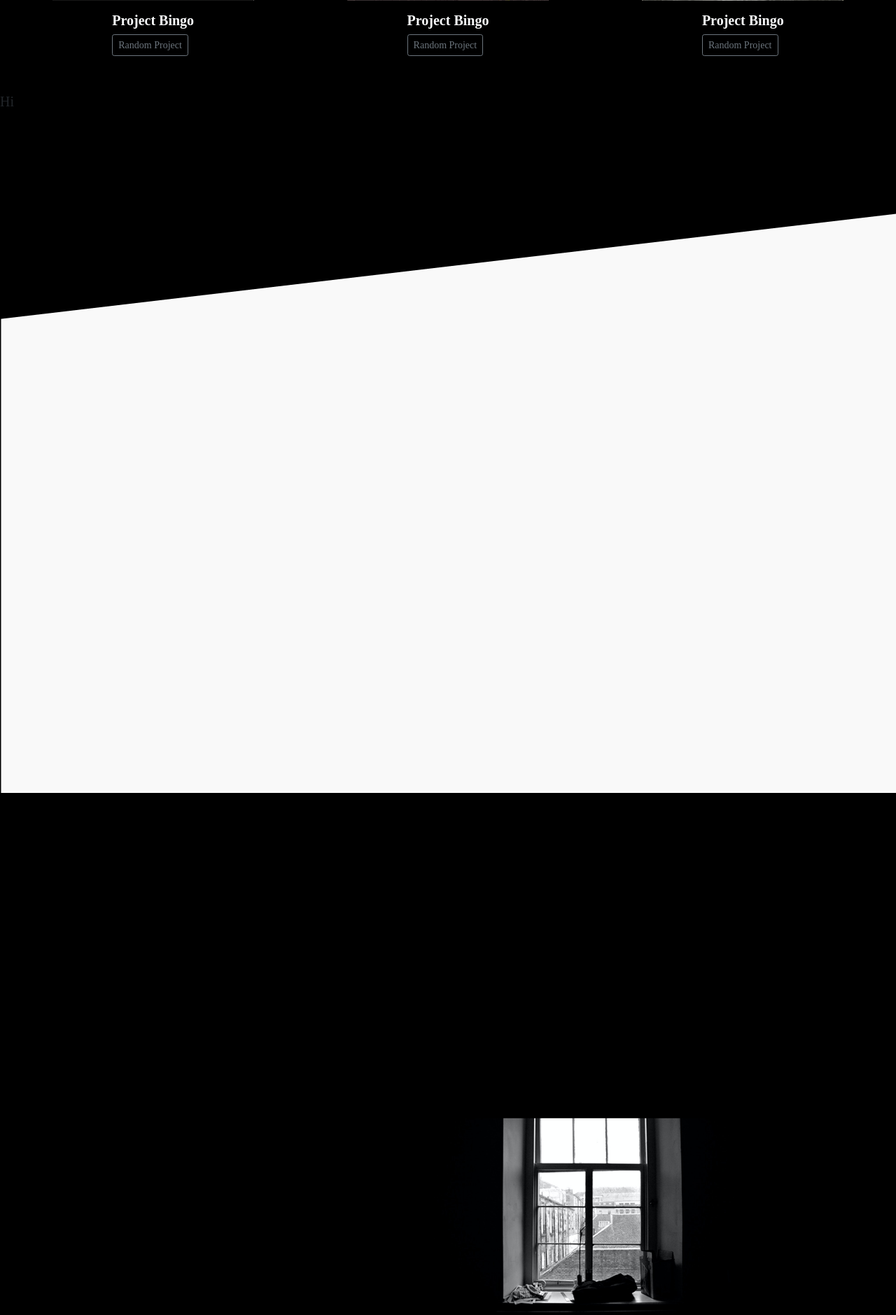
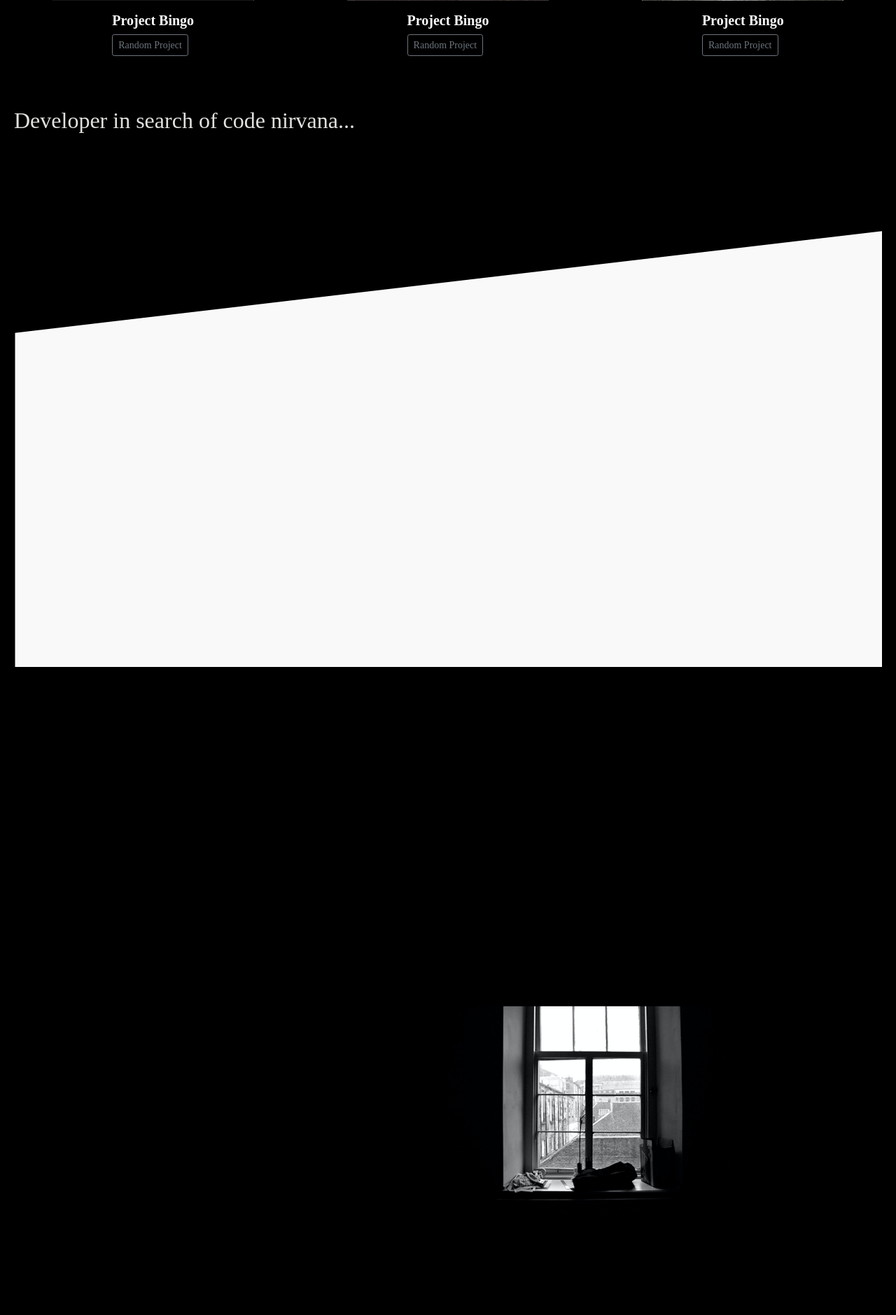
Before and after one commit to PrairieWaltz/-CtlAltDeceased-, a web app: file index.html in a window 1280 px wide. Shown: the part 1033-2912 px from the top of the page at 70% size. Run offline with its HTML, style and script files only (its server is not run), Linux system fonts and the light colour scheme; some libraries are stand-ins or nearby versions; some web fonts are replaced.

Commit message:
Styles Update

```diff
--- a/index.html
+++ b/index.html
@@ -15,7 +15,6 @@
     <style>
       @import url("https://fonts.googleapis.com/css2?family=Joan&display=swap");
     </style>
-
 
     <title>CtlAltDeceased</title>
   </head>
@@ -112,16 +111,16 @@
     </div>
 
     <!-- -- SLUG DIV 1 -- -->
-
-    <div class="slugShape">
-      <h5>Hi</h5>
+    <div class="container">
+      <div class="slugShape">
+        <h5>Developer in search of code nirvana...</h5>
+      </div>
     </div>
-
     <!-- -- IMAGE BREAK -- -->
 
     <div class="container">
       <div class="windowBreak">
-        <img src="/images/hero3.jpg" alt="">
+        <img src="/images/hero3.jpg" alt="" />
       </div>
     </div>
 
@@ -135,5 +134,5 @@
       integrity="sha384-QJHtvGhmr9XOIpI6YVutG+2QOK9T+ZnN4kzFN1RtK3zEFEIsxhlmWl5/YESvpZ13"
       crossorigin="anonymous"
     ></script>
-  </bodyclas>
+  </body>
 </html>
--- a/styles.css
+++ b/styles.css
@@ -42,9 +42,13 @@
   font-weight: bold;
 }
 
+/* PAGE BREAK  */
+
 .hrOne {
   color: grey;
 }
+
+/* BLOG PAGE  */
 
 .post-title {
   border: 1px solid red;
@@ -72,38 +76,6 @@
   opacity: 90%;
 }
 
-.page-contact h2 {
-  color: whitesmoke;
-  opacity: 55%;
-}
-
-.page-contact h4 {
-  color: whitesmoke;
-  opacity: 80%;
-}
-
-.page-contact h5 {
-  color: whitesmoke;
-  opacity: 80%;
-}
-
-.bingoText p {
-  color: crimson;
-}
-
-.container {
-  background-color: black;
-  max-width: 100%;
-  padding: 20px;
-}
-
-.slugShape {
-  position: relative;
-  max-width: 100%;
-  height: 1000px;
-  background-image: url("/images/slugWhite.png");
-}
-
 /* CONTACT PAGE */
 
 .page-contact {
@@ -121,6 +93,47 @@
   transition: 0.5s;
 }
 
+.page-contact h2 {
+  color: whitesmoke;
+  opacity: 55%;
+}
+
+.page-contact h4 {
+  color: whitesmoke;
+  opacity: 80%;
+}
+
+.page-contact h5 {
+  color: whitesmoke;
+  opacity: 80%;
+}
+
+/* CARD ELEMENTS */
+
+.bingoText p {
+  color: crimson;
+}
+
+.container {
+  background-color: black;
+  max-width: 100%;
+  padding: 20px;
+}
+
+/* SHAPE AND TEXT */
+
+.slugShape {
+  position: relative;
+  max-width: 100%;
+  height: 800px;
+  background-image: url("/images/slugWhite.png");
+}
+
+.slugShape h5 {
+  color: #e0e1dd;
+  font-size: 2em;
+}
+
 /* WINDOW BREAK  */
 
 .windowBreak img {
--- a/views/about.html
+++ b/views/about.html
@@ -52,7 +52,7 @@
     <div class="container">
       <div class="page-contact mt-3">
         <h2>About me:</h2>
-        <h5>Who am I and why are you here?</h5>
+        <h5>Let's circle back around to this at a better time how'bout?</h5>
       </div>
     </div>
 
```
